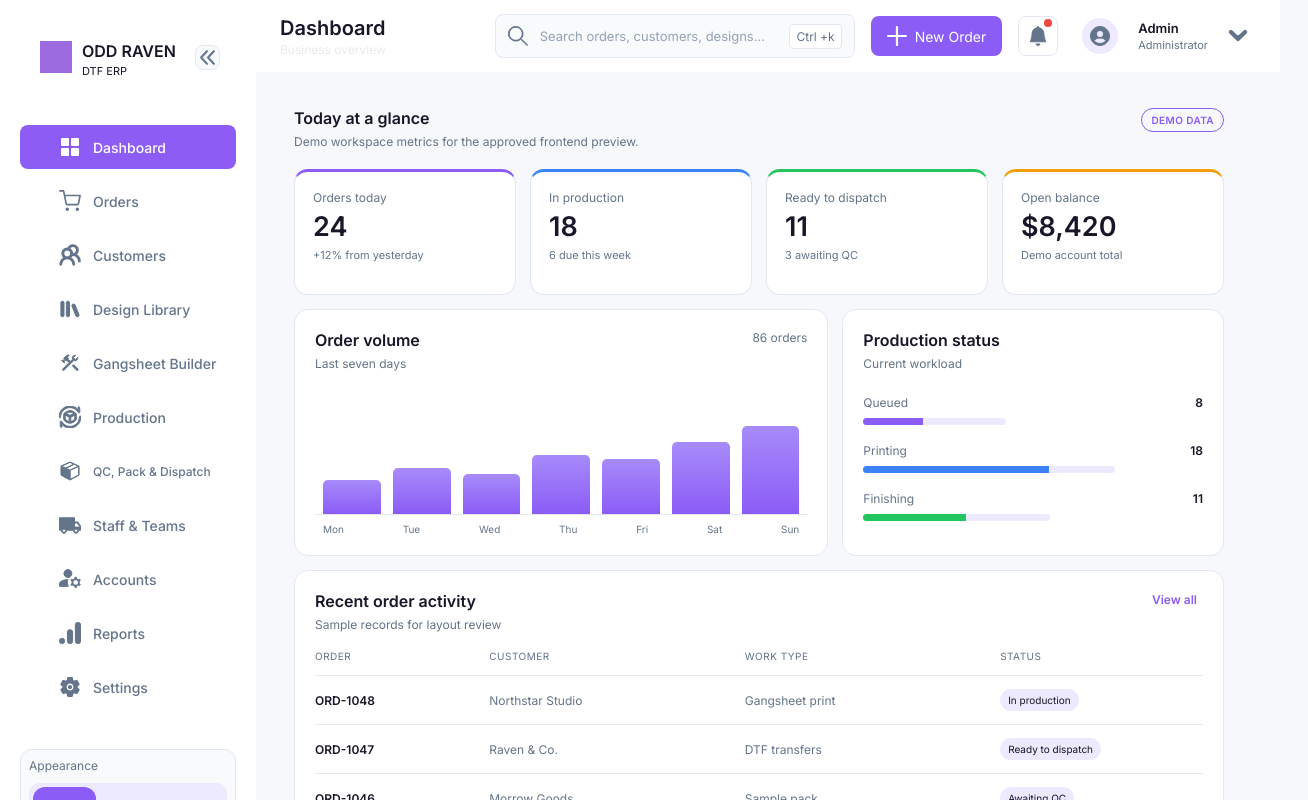
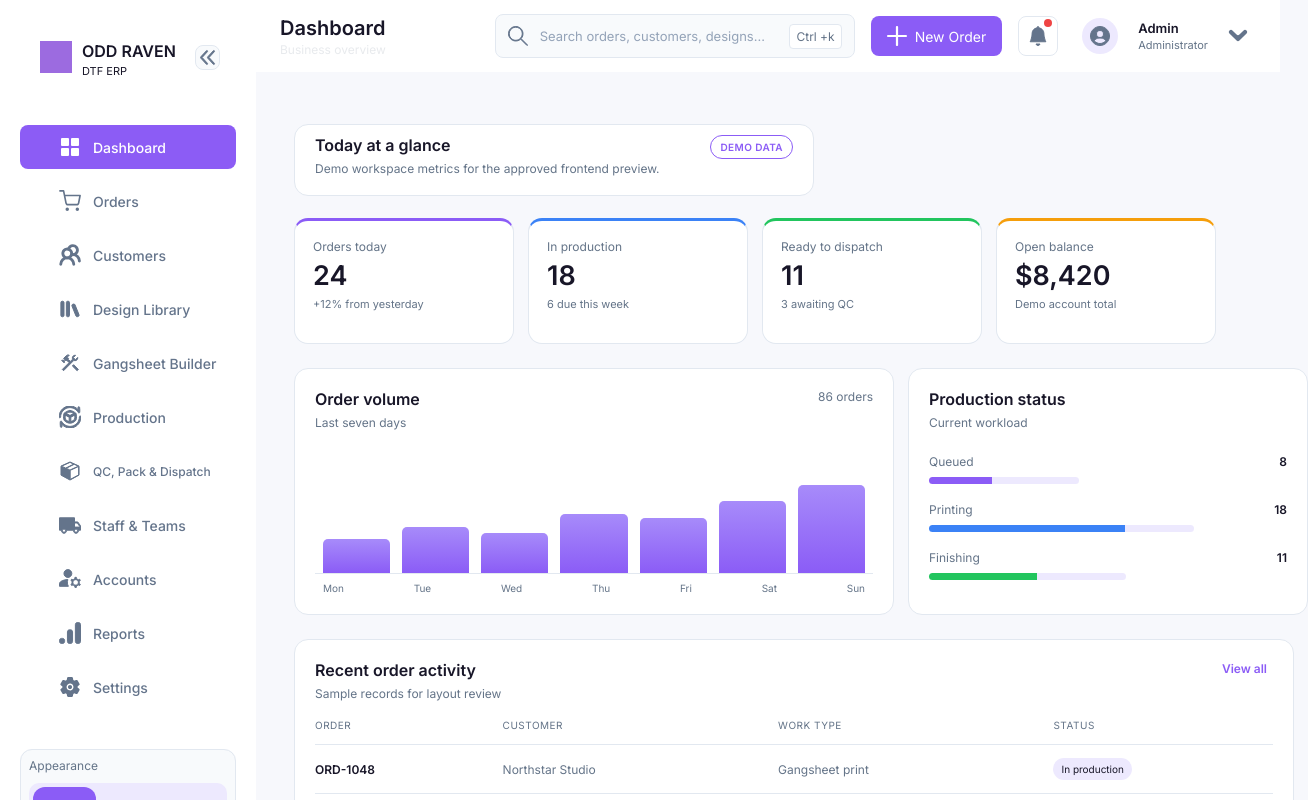
Before and after one commit to Oddravengit/KMS, a React (Vite) app in the folder apps/web/: page / in a window 1280 px wide. Shown: the top 800 px of the page, 1308 px wide, since content can reach past the window. Built offline with nearby package versions, Linux system fonts and the light colour scheme.

Commit message:
Sync dashboard composition with Figma

```diff
--- a/apps/web/src/styles.css
+++ b/apps/web/src/styles.css
@@ -464,28 +464,29 @@ h1 {
   font-size: 13px;
   color: var(--text-secondary);
 }
-.dashboard-overview { margin-top: 0; }
+.dashboard-overview { width: 100%; max-width: 1120px; margin-top: 16px; }
 .dashboard-heading-row, .panel-heading { display: flex; align-items: flex-start; justify-content: space-between; gap: 16px; }
+.dashboard-heading-row { width: 520px; min-height: 72px; padding: 10px 20px; border: 1px solid var(--border); border-radius: 14px; background: var(--bg-surface); }
 .dashboard-heading-row h2, .panel-heading h2 { margin: 0; font-size: 16px; font-weight: 600; }
 .dashboard-heading-row p, .panel-heading p { margin: 6px 0 0; color: var(--text-secondary); font-size: 12px; }
 .demo-badge { color: var(--primary); border: 1px solid var(--primary); border-radius: 999px; padding: 5px 9px; font-size: 10px; font-weight: 600; letter-spacing: .04em; }
-.metric-grid { display: grid; grid-template-columns: repeat(4, minmax(0, 1fr)); gap: 14px; margin-top: 20px; }
+.metric-grid { display: grid; grid-template-columns: repeat(4, 220px); gap: 14px; margin-top: 22px; }
 .metric-card, .dashboard-panel { border: 1px solid var(--border); border-radius: 14px; background: var(--bg-surface); }
 .metric-card { min-height: 126px; padding: 18px; display: flex; flex-direction: column; gap: 8px; }
 .metric-card > span { color: var(--text-secondary); font-size: 12px; }
 .metric-card strong { font-size: 27px; line-height: 1; }
 .metric-card small { color: var(--text-secondary); font-size: 11px; }
 .metric-violet { border-top: 3px solid #8b5cf6; }.metric-blue { border-top: 3px solid #3b82f6; }.metric-green { border-top: 3px solid #22c55e; }.metric-amber { border-top: 3px solid #f59e0b; }
-.dashboard-panels { display: grid; grid-template-columns: 1.4fr 1fr; gap: 14px; margin-top: 14px; }
+.dashboard-panels { display: grid; grid-template-columns: 600px 400px; gap: 14px; margin-top: 24px; }
 .dashboard-panel { padding: 20px; }
 .panel-value { color: var(--text-secondary); font-size: 12px; }
 .trend-chart { height: 124px; display: flex; align-items: end; gap: 12px; padding: 18px 8px 0; border-bottom: 1px solid var(--border); margin-top: 20px; }
 .trend-chart span { flex: 1; min-width: 10px; border-radius: 5px 5px 0 0; background: linear-gradient(180deg, #a78bfa, #8b5cf6); }
 .chart-labels { display: flex; justify-content: space-between; color: var(--text-secondary); font-size: 10px; padding: 8px 8px 0; }
 .status-bars { display: grid; gap: 18px; margin-top: 24px; }.status-bars > div { display: grid; grid-template-columns: 1fr auto; gap: 8px; color: var(--text-secondary); font-size: 12px; }.status-bars strong { color: var(--text-primary); }.bar { grid-column: 1 / -1; height: 7px; border-radius: 99px; background: var(--bg-selected); }.bar.violet { background: linear-gradient(90deg, #8b5cf6 0 42%, var(--bg-selected) 42%); }.bar.blue { background: linear-gradient(90deg, #3b82f6 0 74%, var(--bg-selected) 74%); }.bar.green { background: linear-gradient(90deg, #22c55e 0 55%, var(--bg-selected) 55%); }
-.activity-panel { margin-top: 14px; }.text-button { color: var(--primary); font-size: 12px; font-weight: 600; }.activity-table { margin-top: 18px; }.activity-row { display: grid; grid-template-columns: .8fr 1.2fr 1.2fr 1fr; align-items: center; gap: 12px; padding: 13px 0; border-top: 1px solid var(--border); font-size: 12px; }.activity-row span { color: var(--text-secondary); }.activity-header { color: var(--text-secondary); border-top: 0; padding-top: 0; font-size: 10px; text-transform: uppercase; letter-spacing: .05em; }.activity-header span { color: var(--text-secondary); }.status-pill { justify-self: start; border-radius: 999px; background: var(--bg-selected); color: var(--text-primary) !important; padding: 5px 8px; font-size: 10px; }
+.activity-panel { width: 1000px; margin-top: 24px; }.text-button { color: var(--primary); font-size: 12px; font-weight: 600; }.activity-table { margin-top: 18px; }.activity-row { display: grid; grid-template-columns: .8fr 1.2fr 1.2fr 1fr; align-items: center; gap: 12px; padding: 13px 0; border-top: 1px solid var(--border); font-size: 12px; }.activity-row span { color: var(--text-secondary); }.activity-header { color: var(--text-secondary); border-top: 0; padding-top: 0; font-size: 10px; text-transform: uppercase; letter-spacing: .05em; }.activity-header span { color: var(--text-secondary); }.status-pill { justify-self: start; border-radius: 999px; background: var(--bg-selected); color: var(--text-primary) !important; padding: 5px 8px; font-size: 10px; }
 :root[data-theme="glass"] .metric-card, :root[data-theme="glass"] .dashboard-panel { background: rgb(8 17 32 / 38%); backdrop-filter: blur(18px); }
-@media (max-width: 1000px) { .metric-grid { grid-template-columns: repeat(2, minmax(0, 1fr)); } .dashboard-panels { grid-template-columns: 1fr; } }
+@media (max-width: 1000px) { .metric-grid { grid-template-columns: repeat(2, minmax(0, 1fr)); } .dashboard-panels { grid-template-columns: 1fr; } .dashboard-heading-row, .activity-panel { width: 100%; } }
 .skip-link {
   position: fixed;
   top: -100px;
```
Also changed, not shown: 1 other file (tests, documents, lock files or other folders).
